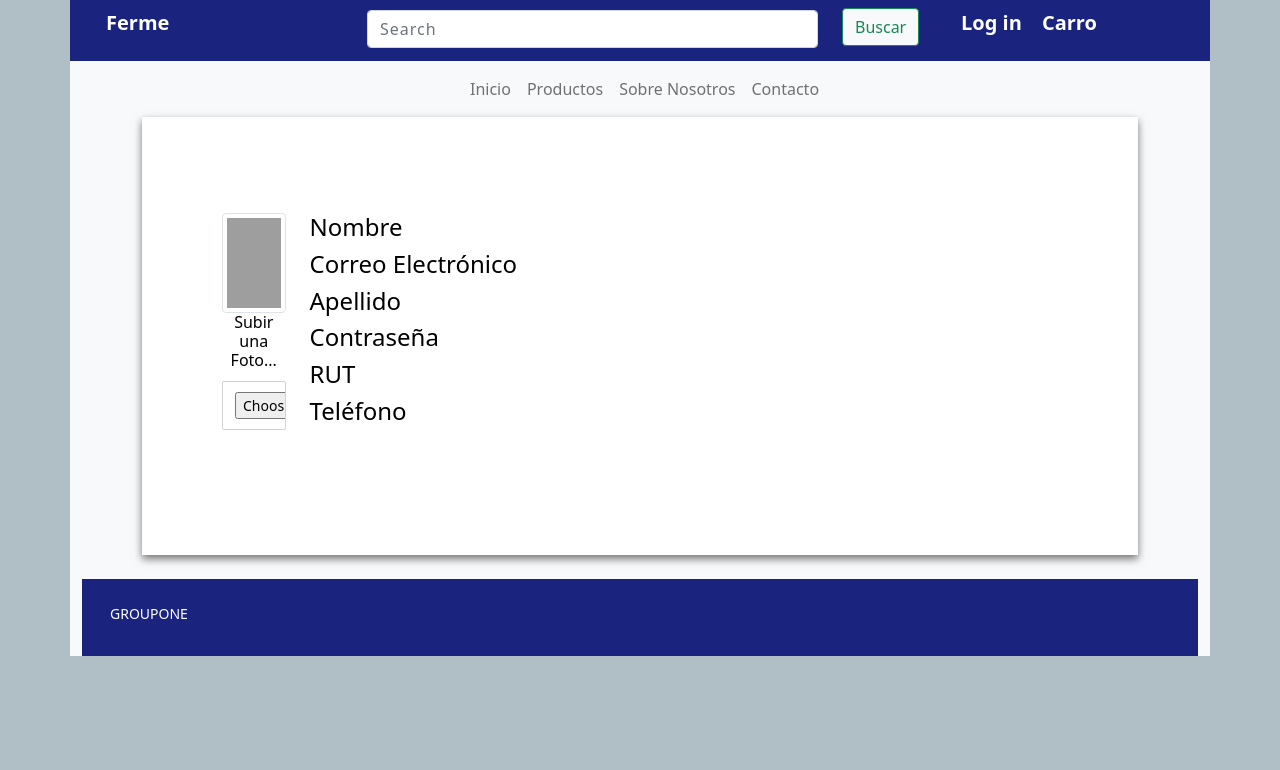
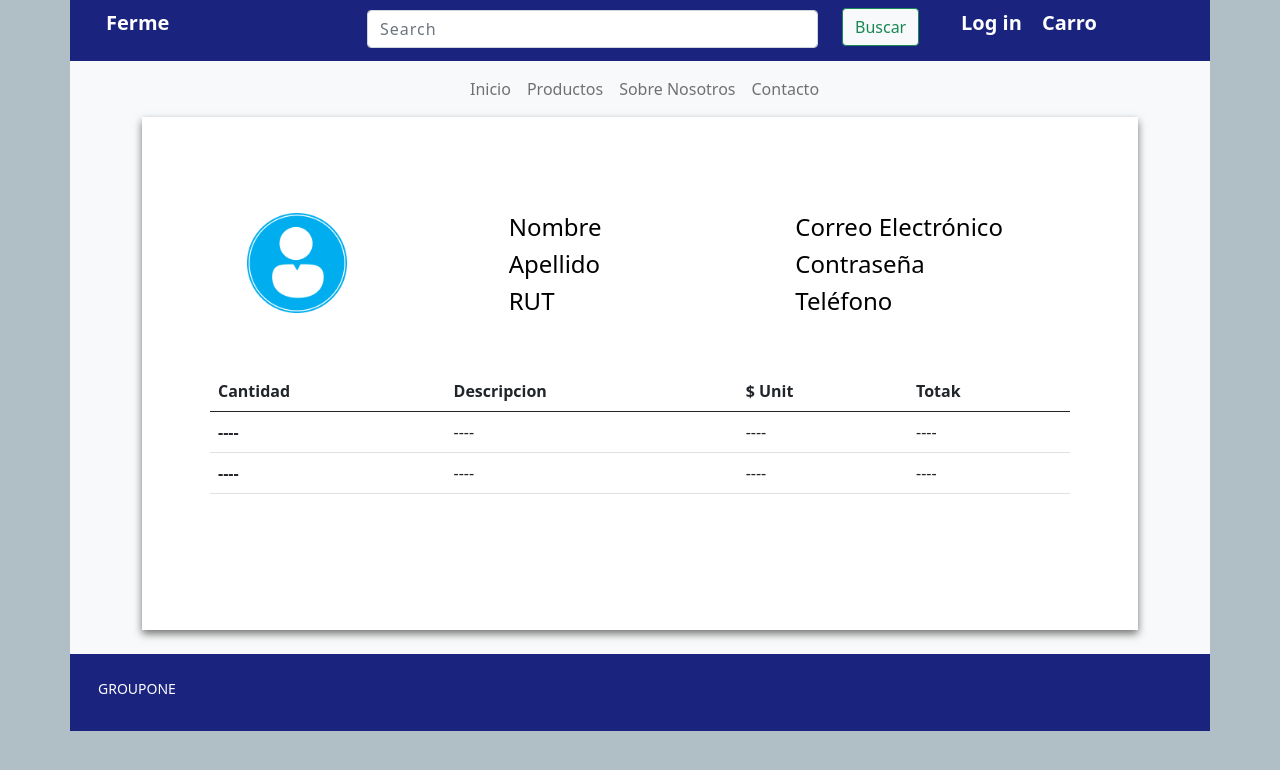
Before and after one commit to CrisobalRatto/Caso1Ferreteria, a Django app: page /user/ in a window 1280 px wide. Shown: the top 770 px of the page. Run offline with Django 3.2, Linux system fonts and the light colour scheme; some libraries are stand-ins or nearby versions; grey boxes are pictures that could not be loaded.

Commit message:
user page

```diff
--- a/caso1ferreteria/app/templates/app/user.html
+++ b/caso1ferreteria/app/templates/app/user.html
@@ -1,5 +1,5 @@
 {% extends "app/layout.html" %}
-
+{% load static %}
 {% block content %}
 
 
@@ -11,32 +11,23 @@
     <div class="container px-1 px-md-5 px-lg-1 px-xl-5 mx-auto">
         <div class="card card0 border-0">
             <div class="row d-flex">
-                <div class="col-lg-6 py-5">
+                <div class="col py-5">
                     <div class="card2 card border-0 px-4 py-5">
                         <div class="row mb-4 px-3">
 
-<!------ Include the above in your HEAD tag ---------->
 
 
 
-<head>
-  <title>Bootstrap Example</title>
-  <meta charset="utf-8">
-  <meta name="viewport" content="width=device-width, initial-scale=1">
 
-</head>
-
-
-<div class="container bootstrap snippet">
+                            <div class="container ">
 
                                 <div class="row">
-  		<div class="col-sm-3"><!--left col-->
-
+                                    <div class="col-sm-4"><!--left col-->
 
                                         <div class="text-center">
-        <img src="http://ssl.gstatic.com/accounts/ui/avatar_2x.png" class="avatar img-circle img-thumbnail" alt="avatar">
-        <h6>Subir una Foto...</h6>
-        <input type="file" class="text-center center-block file-upload">
+                                            <div class="avatar col-md-3 col-lg-3" content-center>
+                                                <img alt="User Pic" src="{% static 'app/img/userdefault.png' %}" width="100px" height="100px" class="img-circle img-responsive">
+                                            </div>
                                         </div>
 
 
@@ -45,55 +36,72 @@
                                         </div>
 
                                     </div><!--/col-3-->
-    	<div class="col-sm-9">
 
-
-
-
+                                    <div class="col-sm-4">
                                         <div class="col-xs-6">
                                             <label for="nombre"><h4>Nombre</h4></label>
                                         </div>
+
                                         <div class="col-xs-6">
-                            <label for="nombre"><h4>Correo Electrónico</h4></label>
-                        </div>
-                        <div class="col-xs-6">
-                            <label for="nombre"><h4>Apellido</h4></label>
-                        </div>
-                        <div class="col-xs-6">
-                            <label for="nombre"><h4>Contraseña</h4></label>
-                        </div>
-                        <div class="col-xs-6">
-                            <label for="nombre"><h4>RUT</h4></label>
-                        </div>
-                        <div class="col-xs-6">
-                            <label for="nombre"><h4>Teléfono</h4></label>
+                                            <label for="apellido"><h4>Apellido</h4></label>
                                         </div>
 
-
-
-
-
-
+                                        <div class="col-xs-6">
+                                            <label for="rut"><h4>RUT</h4></label>
+                                        </div>
 
                                     </div><!--/col-9-->
+                                    <div class="col-sm-4">
+
+                                        <div class="col-xs-6">
+                                            <label for="correo"><h4>Correo Electrónico</h4></label>
+                                        </div>
+
+                                        <div class="col-xs-6">
+                                            <label for="pass"><h4>Contraseña</h4></label>
+                                        </div>
+
+                                        <div class="col-xs-6">
+                                            <label for="fono"><h4>Teléfono</h4></label>
+                                        </div>
+                                    </div><!--/col-9-->
                                 </div><!--/row-->
+                                <br>
+                                <br>
+                                <div class="row">
+                                    <table class="table">
+                                        <thead class="thead-light">
+                                          <tr>
+                                            <th scope="col">Cantidad</th>
+                                            <th scope="col">Descripcion</th>
+                                            <th scope="col">$ Unit</th>
+                                            <th scope="col">Totak</th>
+                                          </tr>
+                                        </thead>
+                                        <tbody>
+                                          <tr>
+                                            <th scope="row text-center">----</th>
+                                            <td>----</td>
+                                            <td>----</td>
+                                            <td>----</td>
+                                          </tr>
+                                          <tr>
+                                            <th scope="row text-center">----</th>
+                                            <td>----</td>
+                                            <td>----</td>
+                                            <td>----</td>
+                                          </tr>
 
-
-
-
-
-
-
-
-
+                                        </tbody>
+                                      </table>
                                 </div>
                             </div>
                         </div>
-
+                    </div>
+                </div>
             </div>
         </div>
     </div>
 </div>
 
-
 {% endblock %}
```
Also changed, not shown: caso1ferreteria/app/static/app/css/bootstrap.min.css, caso1ferreteria/app/static/app/img/userdefault.png (added). Lines whose indentation alone changed are shown as unchanged.
